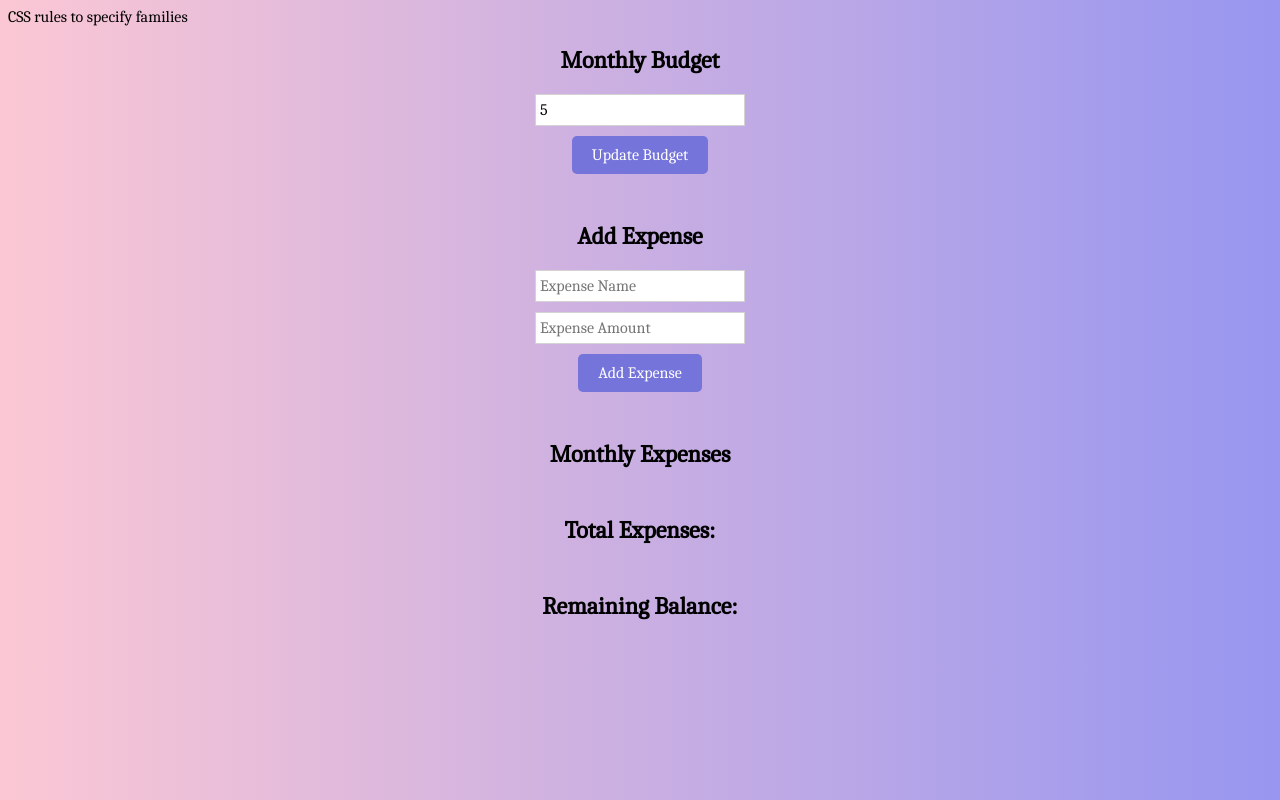
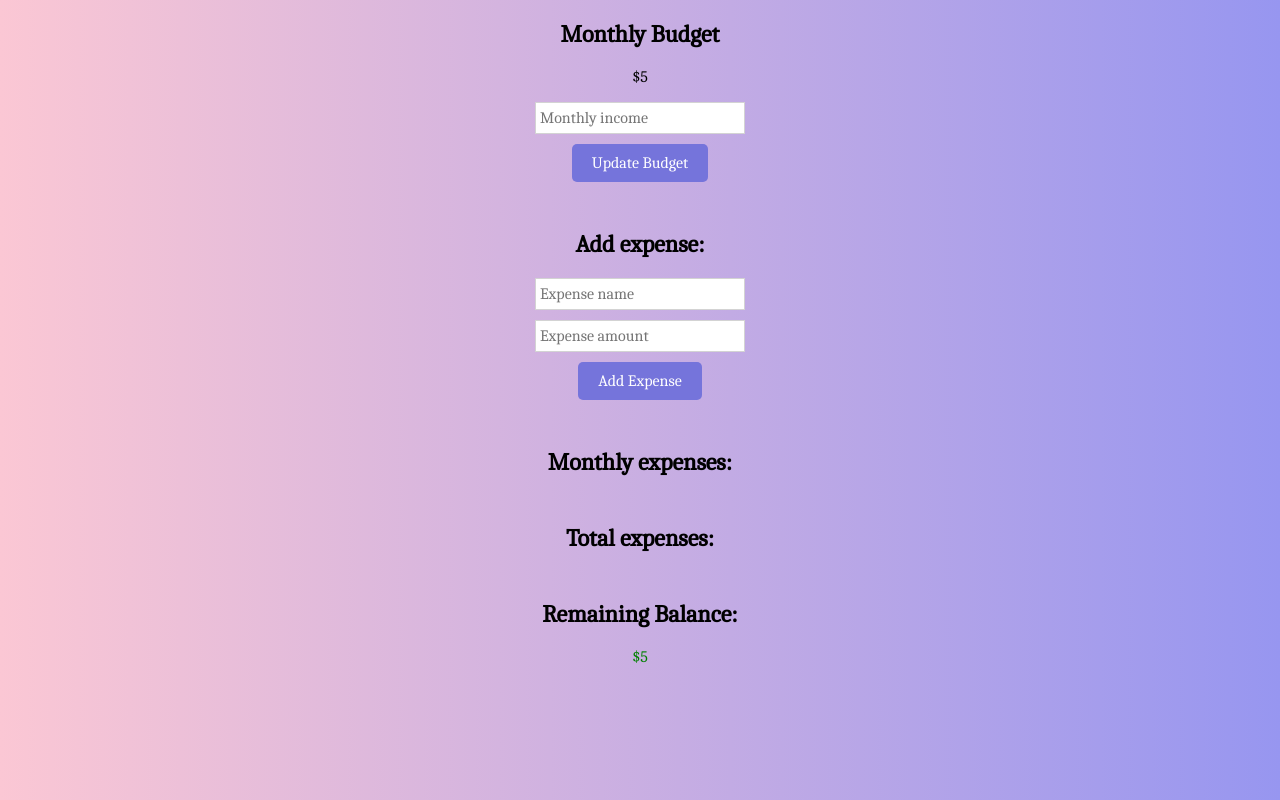
Before and after one commit to mirandafajardo/budgetapp, a plain HTML site: page index.html in a window 1280 px wide. Both pictures are taken after typing "5" into the empty fields and a click on the button "Update Budget". Drawn offline with Linux system fonts and the light colour scheme.

Commit message:
Add files via upload

```diff
--- a/index.html
+++ b/index.html
@@ -3,36 +3,34 @@
     <head>
         <meta charset="utf-8"/>
         <meta name="viewport" content="width=device-width, initial-scale=1.0"/>
-        <link href="styles.css" rel="stylesheet"/>
-        <link rel="preconnect" href="https://fonts.gstatic.com">
+        <link rel="stylesheet" href="styles.css"/>
         <link href="https://fonts.googleapis.com/css2?family=Caladea&display=swap" rel="stylesheet">
-CSS rules to specify families
         <title>My Budget App</title>
     </head>
     <body>
         <main>
             <section id="monthly_budget_section">
                 <h1>Monthly Budget</h1>
-                <p id="monthly_budget_section"></p>
+                <p id="monthly_budget"></p>
                 <form>
-                    <input type="number" id="income_input" placeholder="Monthly Income"/>
+                    <input type="number" id="income_input" placeholder="Monthly income"/>
                     <button id="update_budget">Update Budget</button>
                 </form>
             </section>
             <section id="add_expense_section">
-                <h1>Add Expense</h1>
+                <h1>Add expense:</h1>
                 <form>
-                <input type="text" id="name_input" placeholder="Expense Name"/>
-                <input type="number" id="amount_input" placeholder="Expense Amount"/>
-                <button id="add _expense">Add Expense</button>
+                <input type="text" id="name_input" placeholder="Expense name"/>
+                <input type="number" id="amount_input" placeholder="Expense amount"/>
+                <button id="add_expense">Add Expense</button>
                 </form>
             </section>
             <section id="expense_list_section">
-                <h1>Monthly Expenses</h1>
+                <h1>Monthly expenses:</h1>
                 <div id="expense_list"></div>
             </section>
             <section id="expense_total_section">
-                <h1>Total Expenses:</h1>
+                <h1>Total expenses:</h1>
                 <div id="total_expenses"></div>
             </section>
             <section id="remaining_balance_section">
@@ -41,6 +39,6 @@ CSS rules to specify families
             </section>
             </section>
         </main>
-        <script src="script.js"></script>
     </body>
+    <script src="script.js"></script>
 </html>
--- a/script.js
+++ b/script.js
@@ -1,15 +1,13 @@
-// console.log("Hello!");
-
 //selectors
 let updateBudgetButton = document.querySelector("#update_budget");
 let addExpenseButton = document.querySelector("#add_expense");
-let monthlyBudgetButton = document.querySelector("#monthly_budget");
+let monthlyBudget = document.querySelector("#monthly_budget");
 let incomeInput = document.querySelector("#income_input");
 let remainingBalance = document.querySelector("#remaining_balance");
 let amountInput = document.querySelector("#amount_input");
-let name = document.querySelector("#name_input");
+let nameInput = document.querySelector("#name_input");
 let expenseList = document.querySelector("#expense_list");
-let totalExpense = document.querySelector("#total_expenses");
+let totalExpenses = document.querySelector("#total_expenses");
 
 // events
 updateBudgetButton.onclick = updateBudget;
@@ -17,7 +15,7 @@ addExpenseButton.onclick = addExpense;
 
 // variables
 let monthlyIncome = 0;
-let expense = [];
+let expenses = [];
 let expenseTotal = 0;
 let balance = 0;
 
@@ -25,7 +23,8 @@ let balance = 0;
 function updateBudget(event) {
     event.preventDefault();
     monthlyIncome = incomeInput.value;
-    monthlyIncome.innerText = "$" + monthlyIncome;
+    monthlyBudget.innerText = "$" + monthlyIncome;
+    incomeInput.value = "";
     updateBalance();
 }
 
@@ -43,25 +42,23 @@ function updateBalance() {
 
 function addExpense(event) {
     event.preventDefault();
-
     let expense = {
         expenseName: nameInput.value,
         expenseAmount: amountInput.value
-    };
-
-    let newExpense = document.createElement('p');
-    newExpense.innerText = expense.name + ": $" + expense.amount;
+    }
+    let newExpense = document.createElement("p");
+    newExpense.innerText = expense.expenseName + ": $" + expense.expenseAmount;
     expenseList.appendChild(newExpense);
     expenseAmount = parseInt(amountInput.value);
-    expense.push(expenseAmount);
-    nameInput.value - '';
-    amountInput.value = '';
+    expenses.push(expenseAmount);
+    nameInput.value = "";
+    amountInput.value = "";
     updateExpenseTotal();
 }
 
 function updateExpenseTotal() {
     expenseTotal = 0;
-    for (let i = 0; i < expenses. length; i++) {
+    for (let i = 0; i < expenses.length; i++) {
         expenseTotal = expenseTotal + expenses[i];
     }
     totalExpenses.innerText = "$" + expenseTotal;
```
